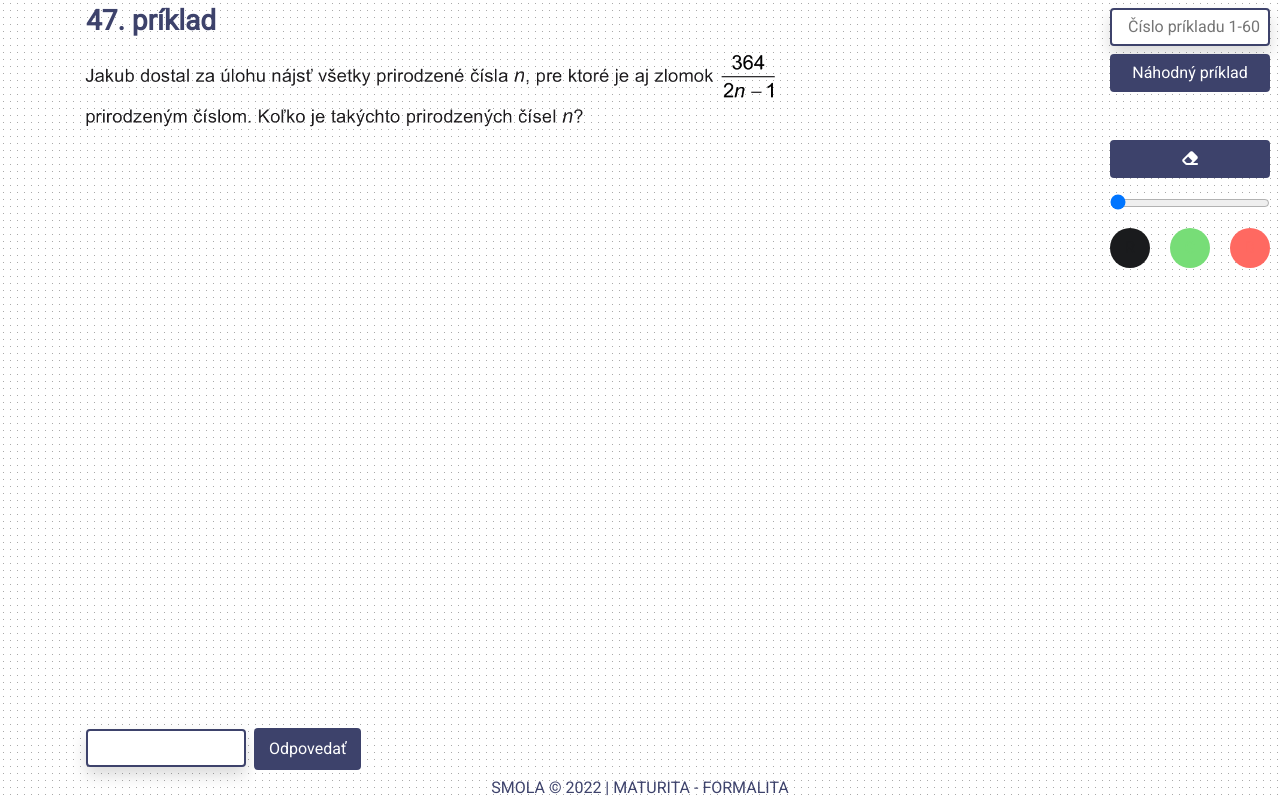
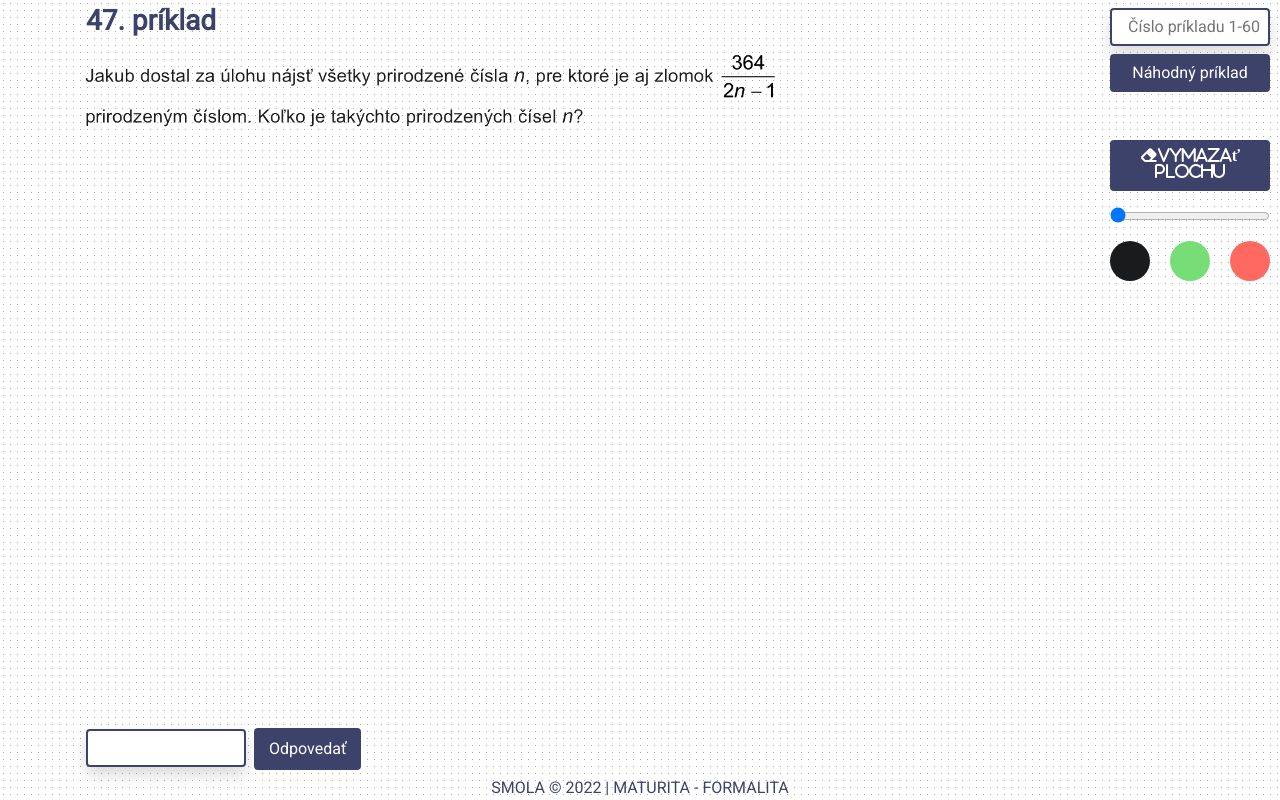
Before and after one commit to smola14/maturita, a website: page index.html in a window 1280 px wide. Drawn offline with nearby package versions, Linux system fonts and the light colour scheme.

Commit message:
uprava buttonu

```diff
--- a/index.html
+++ b/index.html
@@ -23,7 +23,7 @@
       <input type="text" class="shadow rounded userNumber d-block my-2" placeholder="  Číslo príkladu 1-60">
       <button onclick="loadQuestion()" class="btn btn-reload d-block rounded my-2">Náhodný príklad</button>
       <!-- <a href="/tahak.jpg" target="_blank"><button class="btn btn-tahak d-block rounded my-3">Ťahák</button></a> -->
-      <button class="btn btn-clear d-block rounded mt-5 mb-2"><i class="fas fa-eraser"></i></button>
+      <button class="btn btn-clear d-block rounded mt-5 mb-2"><i class="fas fa-eraser">Vymazať plochu</i></button>
       <input class="my-2" type="range" id="lineWidth" min="1" max="6" step="2.5" value="1"/>
       <div class="d-flex my-2 justify-content-between">
         <button onclick="farbaLine('black')" class="btn btnF d-inline">R</button>
```
